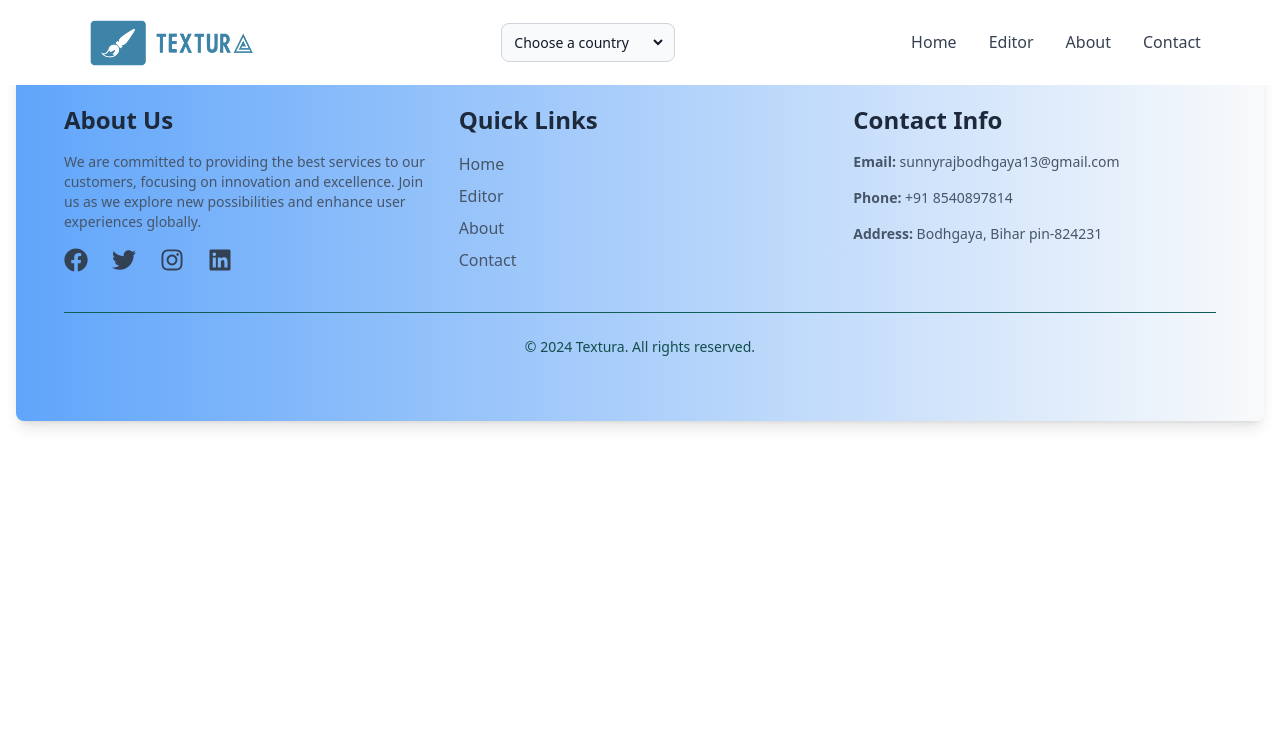
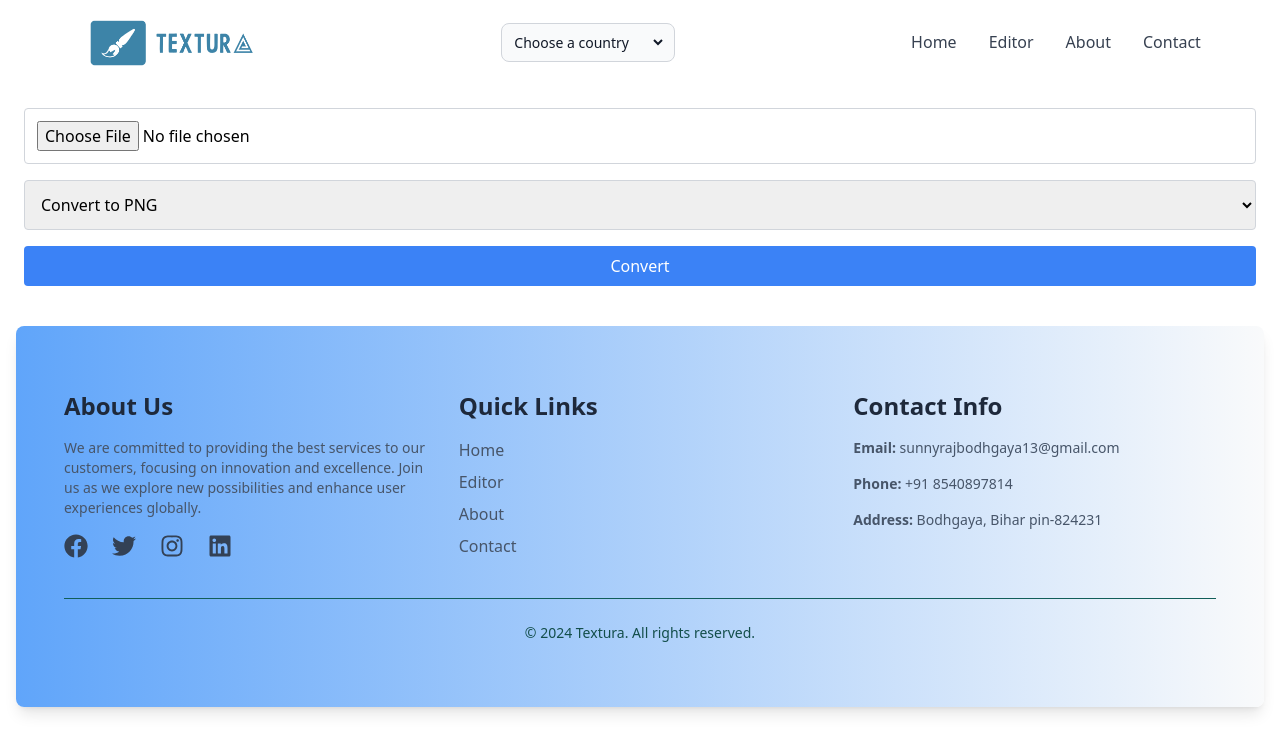
Before and after one commit to devsany/textura-, a React (Vite) app: page /avif_to_jpg_or_png in a window 1280 px wide. Shown: the top 752 px of the page. Built offline with nearby package versions, Linux system fonts and the light colour scheme; no server answers.

Commit message:
add the avif to png and jpeg conversion functionality

```diff
--- a/src/App.jsx
+++ b/src/App.jsx
@@ -41,6 +41,7 @@ import Contact from "./components/possible_list/Contact";
 import BackgroundRemover from "./components/OurCovertSection/BackgroundRemover";
 import Footer from "./components/possible_list/Footer";
 import BackgroundAndTextEditor from "./components/OurCovertSection/BackgroundAndTextEditor";
+import AvifToImageConverter from "./components/OurCovertSection/AvifToImageConverter.";
 
 function App() {
   return (
@@ -88,8 +89,15 @@ function App() {
           <Route path="/about" element={<AboutPage />} />
           <Route path="/contact" element={<Contact />} />
           <Route path="/editor" element={<Text_Field />} />
+          <Route
+            path="/avif_to_jpg_or_png"
+            element={<AvifToImageConverter />}
+          />
           <Route path="/background_remover" element={<BackgroundRemover />} />
-          <Route path="/background_remover_and_text_editor" element={<BackgroundAndTextEditor />} />
+          <Route
+            path="/background_remover_and_text_editor"
+            element={<BackgroundAndTextEditor />}
+          />
           {/* JPGToPNGConverter */}
           {/* PDFToJPGConverter */}
           {/* TextToWord */}
--- /dev/null
+++ b/src/components/OurCovertSection/AvifToImageConverter..jsx
@@ -0,0 +1,145 @@
+import React, { useState } from "react";
+
+const AvifToImageConverter = () => {
+  const [selectedFile, setSelectedFile] = useState(null);
+  const [previewImage, setPreviewImage] = useState(null);
+  const [convertedImage, setConvertedImage] = useState(null);
+  const [format, setFormat] = useState("image/png"); // Default to PNG
+
+  const handleFileChange = (e) => {
+    const file = e.target.files[0];
+    if (file && file.type === "image/avif") {
+      setSelectedFile(file);
+      // Create a preview URL
+      const previewUrl = URL.createObjectURL(file);
+      setPreviewImage(previewUrl);
+    } else {
+      alert("Please upload a valid AVIF file.");
+      setSelectedFile(null);
+      setPreviewImage(null);
+    }
+  };
+
+  const convertFile = () => {
+    if (!selectedFile) {
+      alert("Please select an AVIF file first.");
+      return;
+    }
+
+    const reader = new FileReader();
+    reader.onload = (e) => {
+      const img = new Image();
+      img.onload = () => {
+        const canvas = document.createElement("canvas");
+        canvas.width = img.width;
+        canvas.height = img.height;
+        const ctx = canvas.getContext("2d");
+        ctx.drawImage(img, 0, 0);
+
+        canvas.toBlob(
+          (blob) => {
+            const imageUrl = URL.createObjectURL(blob);
+            setConvertedImage(imageUrl);
+          },
+          format,
+          1 // Image quality (1 for highest quality)
+        );
+      };
+      img.src = e.target.result;
+    };
+    reader.readAsDataURL(selectedFile);
+  };
+
+  return (
+    <div className="container mx-auto p-6">
+      <h1 className="text-3xl font-bold mb-6 text-center">
+        AVIF to PNG/JPG Converter
+      </h1>
+
+      {/* File Upload Section */}
+      <div className="grid gap-4">
+        <input
+          type="file"
+          accept=".avif"
+          onChange={handleFileChange}
+          className="block w-full p-3 border border-gray-300 rounded"
+        />
+        <select
+          value={format}
+          onChange={(e) => setFormat(e.target.value)}
+          className="block w-full p-3 border border-gray-300 rounded"
+        >
+          <option value="image/png">Convert to PNG</option>
+          <option value="image/jpeg">Convert to JPG</option>
+        </select>
+        <button
+          onClick={convertFile}
+          className="bg-blue-500 text-white px-4 py-2 rounded hover:bg-blue-600 transition"
+        >
+          Convert
+        </button>
+      </div>
+
+      {/* Preview Section */}
+      {previewImage && (
+        <div className="mt-8">
+          <h2 className="text-xl font-bold mb-4">Uploaded File Preview:</h2>
+          <div className="grid grid-cols-1 md:grid-cols-2 gap-6">
+            <div className="border border-gray-300 p-4 rounded-lg">
+              <h3 className="text-lg font-semibold mb-2">Preview:</h3>
+              <img
+                src={previewImage}
+                alt="Uploaded Preview"
+                className="w-full h-auto rounded"
+              />
+            </div>
+            <div className="border border-gray-300 p-4 rounded-lg flex flex-col items-center justify-center">
+              <h3 className="text-lg font-semibold mb-4 text-center">
+                Ready to Convert
+              </h3>
+              <p className="text-gray-500 text-center">
+                Select the desired format and click "Convert."
+              </p>
+            </div>
+          </div>
+        </div>
+      )}
+
+      {/* Converted Image Section */}
+      {convertedImage && (
+        <div className="mt-8">
+          <h2 className="text-xl font-bold mb-4">Converted Image:</h2>
+          <div className="grid grid-cols-1 md:grid-cols-2 gap-6">
+            {/* Converted Image Preview */}
+            <div className="border border-gray-300 p-4 rounded-lg">
+              <h3 className="text-lg font-semibold mb-2">Preview:</h3>
+              <img
+                src={convertedImage}
+                alt="Converted Preview"
+                className="w-full h-auto rounded"
+              />
+            </div>
+
+            {/* Download Section */}
+            <div className="border border-gray-300 p-4 rounded-lg flex flex-col items-center justify-center">
+              <h3 className="text-lg font-semibold mb-4 text-center">
+                Download Your File
+              </h3>
+              <a
+                href={convertedImage}
+                download={`converted-image.${
+                  format === "image/png" ? "png" : "jpg"
+                }`}
+                className="bg-green-500 text-white px-4 py-2 rounded hover:bg-green-600 transition"
+              >
+                Download
+              </a>
+            </div>
+          </div>
+        </div>
+      )}
+    </div>
+  );
+};
+
+export default AvifToImageConverter;
--- a/src/components/navigationbar/Header.jsx
+++ b/src/components/navigationbar/Header.jsx
@@ -72,6 +72,9 @@ const Header = () => {
                   </option>
                   <option value="/background_remover_and_text_editor">
                     Background Remover and Text Editor
+                  </option>
+                  <option value="/avif_to_jpg_or_png">
+                    AVIF to PNG or JPEG
                   </option>
                   <option value="/jpg_to_text">JPG to Text</option>
                   <option value="/jpg_to_png">JPG to PNG</option>
--- a/src/components/possible_list/ListSectionWhichProvide.jsx
+++ b/src/components/possible_list/ListSectionWhichProvide.jsx
@@ -5,6 +5,57 @@ const ListSectionWhichProvide = () => {
   return (
     <div>
       <div className="flex flex-grow-1 flex-wrap gap-8 mt-[120px]">
+        <NavLink
+          to="/avif_to_jpg_or_png"
+          className="max-w-sm mx-auto p-6 bg-white rounded-xl shadow-md hover:shadow-xl transform hover:scale-105 transition-all duration-300 ease-in-out relative"
+        >
+          {/* Top-left Label */}
+          <div className="absolute top-0 left-0 p-2 text-sm bg-teal-500 rounded-br-lg font-semibold text-gray-50">
+            New
+          </div>
+
+          {/* Top-right Blinking Element */}
+          <div className="absolute top-0 right-0 p-2 m-1 rounded-full  bg-yellow-400 text-white rounded-bl-lg animate-blink"></div>
+
+          {/* Card Content: SVG Icon and Text */}
+          <div className="flex flex-col items-center justify-center space-y-4 text-center">
+            {/* SVG Icon */}
+            <svg
+              className="w-15 h-15 text-gray-800 dark:text-white"
+              aria-hidden="true"
+              xmlns="http://www.w3.org/2000/svg"
+              width="24"
+              height="24"
+              fill="none"
+              viewBox="0 0 24 24"
+            >
+              <path
+                stroke="currentColor"
+                strokeLinejoin="round"
+                strokeWidth="2"
+                d="M4 18V8a1 1 0 0 1 1-1h1.5l1.707-1.707A1 1 0 0 1 8.914 5h6.172a1 1 0 0 1 .707.293L17.5 7H19a1 1 0 0 1 1 1v10a1 1 0 0 1-1 1H5a1 1 0 0 1-1-1Z"
+              />
+              <path
+                stroke="currentColor"
+                strokeLinejoin="round"
+                strokeWidth="2"
+                d="M15 12a3 3 0 1 1-6 0 3 3 0 0 1 6 0Z"
+              />
+            </svg>
+
+            {/* Title Text */}
+            <span className="text-2xl font-semibold text-gray-800">
+              AVIF to PNG ot JPEG
+            </span>
+
+            {/* Description Text */}
+            <p className="text-sm text-gray-500">
+              Convert your Word documents into high-quality images (JPG/PNG),
+              preserving the content and layout for easy sharing or embedding in
+              other media.
+            </p>
+          </div>
+        </NavLink>
         <NavLink
           to="/jpg_to_text"
           className="max-w-sm mx-auto p-6 bg-white rounded-xl shadow-md hover:shadow-xl transform hover:scale-105 transition-all duration-300 ease-in-out relative"
```
